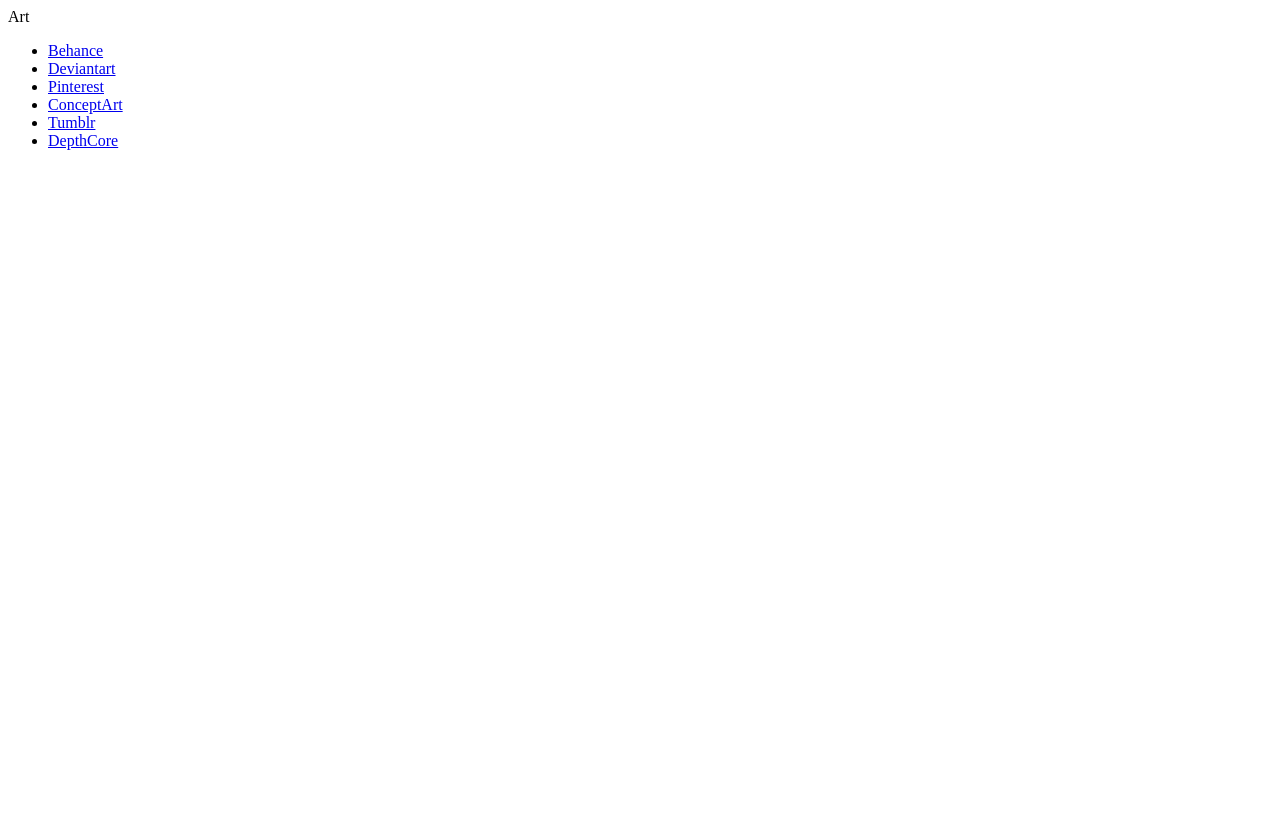
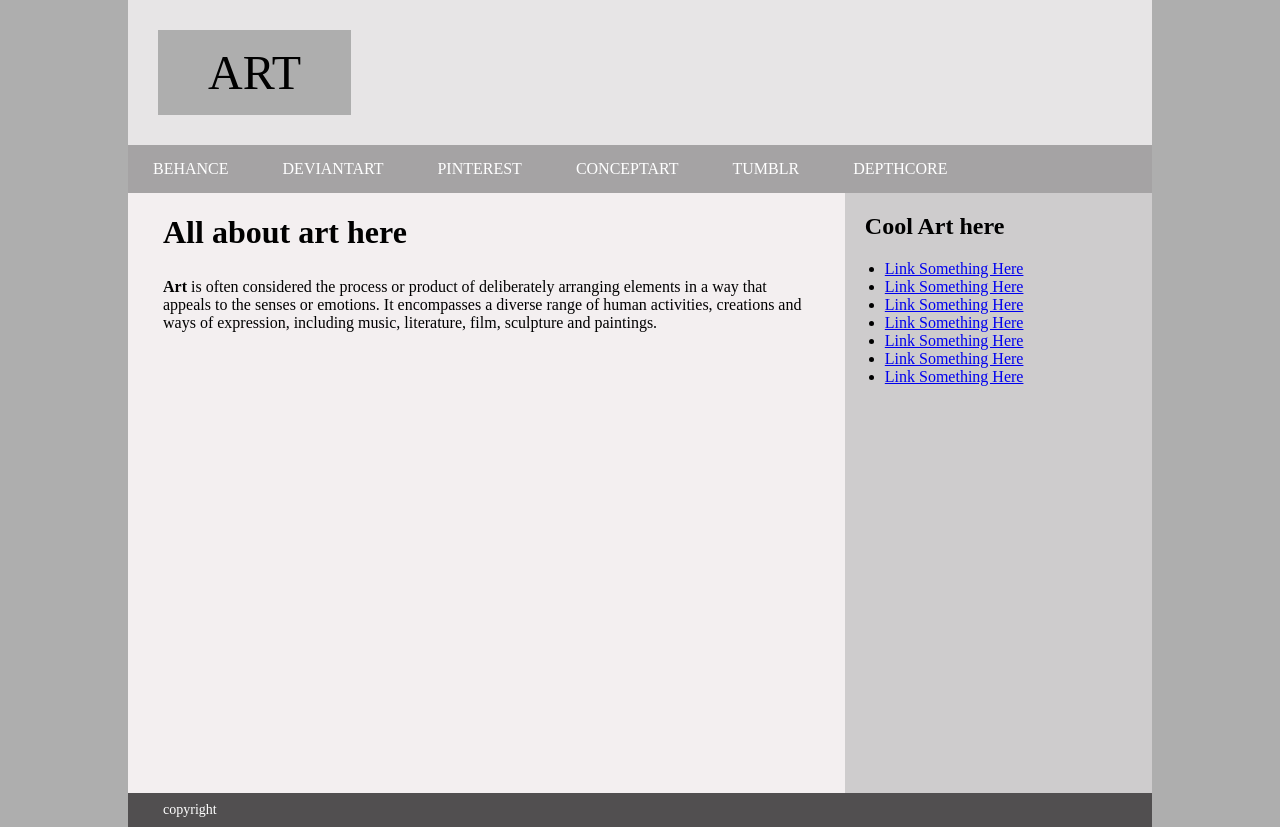
Before and after one commit to jamieattack/Art-Links, a plain HTML site: page index.html in a window 1280 px wide. Before the commit the page ends 800 px from the top, so only its background shows below. Drawn offline with Linux system fonts and the light colour scheme.

Commit message:
adding information

```diff
--- a/css/main.css
+++ b/css/main.css
@@ -0,0 +1,90 @@
+/*body*/
+body {
+	background-color: #AEAEAE;
+	margin: 0;
+}
+
+/* SITE WRAPPER */
+.wrapper {
+	margin: 0 auto;
+	width: 80%;
+}
+
+/* SITE HEADER */
+.header {
+	background-color: #E7E5E6;
+	padding: 30px;
+}
+
+.header .logo {
+	background-color: #AEAEAE;
+	display: inline-block;
+	font-size: 48px;
+	padding: 15px 50px;
+	text-transform: uppercase;
+}
+
+/* SITE NAVIGATION */
+.navigation {
+	background-color: #A5A3A4;
+}
+
+.navigation  ul {
+	margin: 0;
+	padding-left: 0;
+}
+
+.navigation  li {
+	display: inline-block;
+	padding:15px 25px;
+}
+
+.navigation  a {
+	color: #fff;
+	text-decoration: none;
+	text-transform: uppercase;
+}
+
+
+
+/* MAIN DIV */
+.main {
+	background-color: #F3EFF0;
+	float: left;
+	height: 600px;
+	width:70%;
+}
+
+.main h1 {
+	padding-left: 35px;
+}
+
+.main p {
+	padding: 5px 35px;
+}
+
+/* SIDEBAR DIV */
+.sidebar {
+	background-color: #CECCCD;
+	float: left;
+	height: 600px;
+	width:30%;
+}
+
+.sidebar h2 {
+	padding-left:20px;
+}
+
+/* SITE FOOTER */
+.footer {
+	clear: both;
+	background-color: #514F50;
+	font-size: 14px;
+	padding: 9px 0;
+}
+
+.footer p {
+	margin: 0;
+	color: #FFFFFF;
+	padding-left: 35px;
+}
--- a/index.html
+++ b/index.html
@@ -47,7 +47,34 @@
 						</li>
 					</ul>
 		</div>
+		<!-- SITE MAIN SECTION -->
+			<div class="main">
+				<h1>All about art here</h1>
+				<p><span style="font-weight:bold;">Art</span> is often considered the process or product of deliberately arranging elements in a way that appeals to the senses or emotions. It encompasses a diverse range of human activities, creations and ways of expression, including music, literature, film, sculpture and paintings.
+				</p>
+			</div>
+
+			<!-- SITE SIDEBAR -->
+			<div class="sidebar">
+				<h2>Cool Art here</h2>
+				<ul>
+					<li><a href="#">Link Something Here</a></li>
+					<li><a href="#">Link Something Here</a></li>
+					<li><a href="#">Link Something Here</a></li>
+					<li><a href="#">Link Something Here</a></li>
+					<li><a href="#">Link Something Here</a></li>
+					<li><a href="#">Link Something Here</a></li>
+					<li><a href="#">Link Something Here</a></li>
+				</ul>
+			</div>
+
+		<!-- SITE FOOTER -->
+			<div class="footer">
+				<p>copyright</p>
+			</div>
+
 
 	</body>
 
 </html>
+<!-- END -->
```
